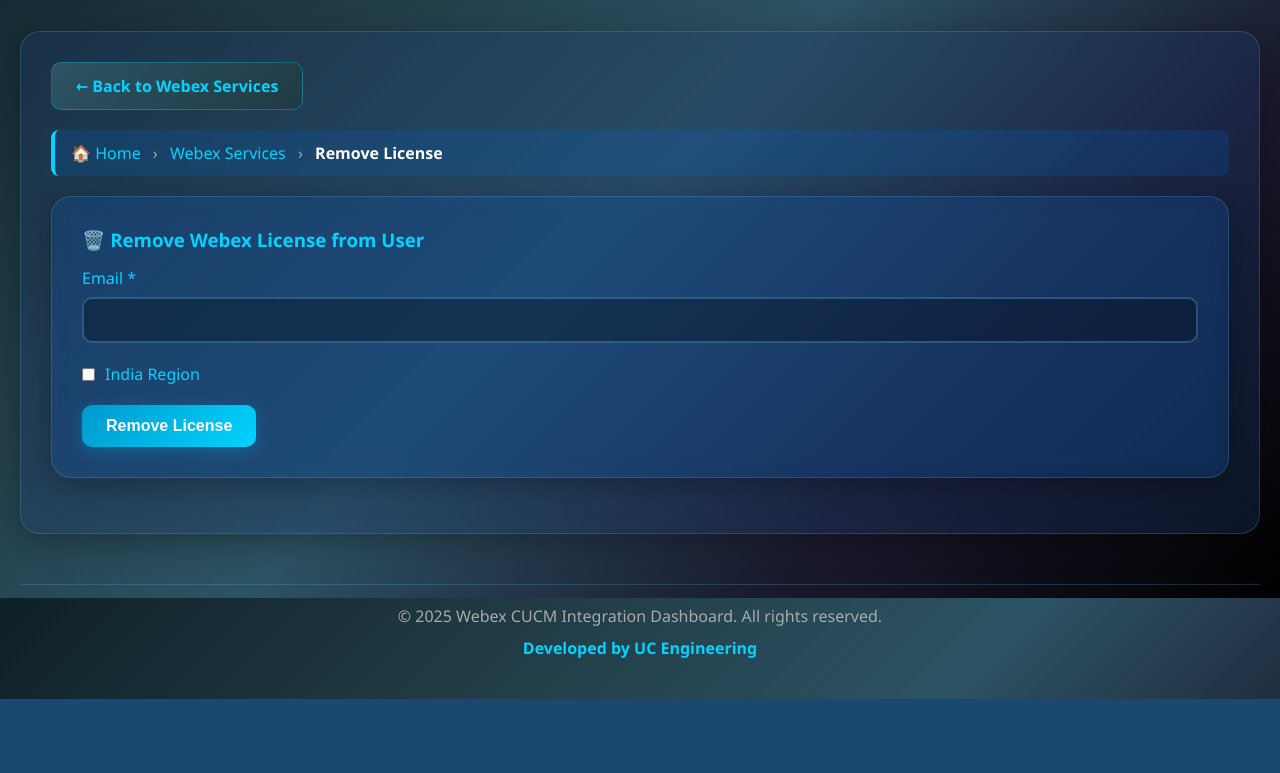
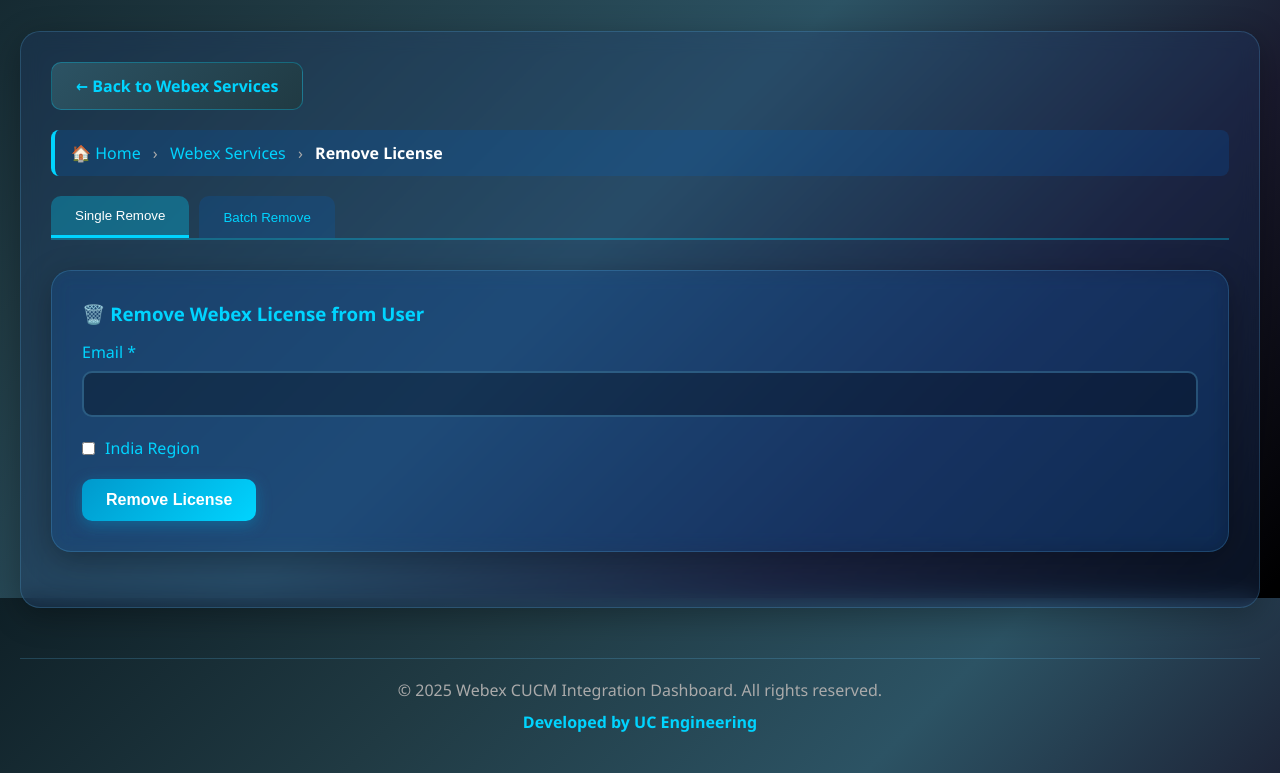
Before and after one commit to legex/uc-automation, a FastAPI app: page /api/webex-license-services in a window 1280 px wide. Shown: the part 202-975 px from the top of the page. Before the commit the page ends 901 px from the top, so only its background shows below. Run offline with FastAPI, Linux system fonts and the light colour scheme; parts of the project's set-up code (start-up, migrations or seed data) failed here and were passed over.

Commit message:
added mew feature to batch remove

```diff
--- /dev/null
+++ b/src/template/webex_license_removal_template.csv
@@ -0,0 +1,2 @@
+Email
+xyz@abc.com
--- a/src/webexapp/routes.py
+++ b/src/webexapp/routes.py
@@ -29,7 +29,7 @@ from ldapapi.updateldap import (
     update_general_contacts_num_with_multiple_DID
     )
 from webexapp.services.ldap_batch import batch_update_ldap, batch_update_ldap_acd
-from webexapp.services.webex_batch import batch_update_webex_gen, batch_update_webex_acd
+from webexapp.services.webex_batch import batch_remove_license, batch_update_webex_gen, batch_update_webex_acd
 from webexapp.models.query_models import (
     QueryModelLdap, QueryModelWebex,
     QueryModelNumberSingle, QueryModelRPSingle,
@@ -338,7 +338,8 @@ async def download_template(template_name: str, current_user: str = Depends(admi
         "cucm_route_pattern": "template/cucm_route_pattern_template.csv",
         "cucm_route_pattern_update": "template/rp_update_template.csv",
         "call_forwarding_update": "template/call_forwarding_update_template.csv",
-        "virtual_lines": "template/virtual_line_assignment_template.csv"
+        "virtual_lines": "template/virtual_line_assignment_template.csv",
+        "remove_license": "template/webex_license_removal_template.csv"
     }
     file_path = available_templates.get(template_name)
     if not file_path or not os.path.exists(file_path):
@@ -447,7 +448,8 @@ async def download_result_file(result_type: str, filename: str, current_user: st
         "number_add": "numberadd_response_",
         "route_pattern": "rpupdateresult_",
         "call_forwarding": "callforwarding_result_",
-        "virtual_line": "virtual_line_result_"
+        "virtual_line": "virtual_line_result_",
+        "remove_license": "webex_license_removal_"
     }
 
     if result_type not in result_prefixes:
@@ -906,6 +908,32 @@ async def remove_webex_license(email: str = Form(...), region_India: bool = Fals
         raise HTTPException(status_code=status.HTTP_500_INTERNAL_SERVER_ERROR,
                             detail=f"Error removing Webex license: {str(e)}") from e
 
+@router.post("/api/removewebexlicense/batch")
+async def batch_remove_webex_license(file: UploadFile, region_india: bool = False, current_user: str = Depends(admin_required)):
+    """Batch remove Webex licenses from a CSV file.
+
+    Args:
+        file (UploadFile): CSV file containing email addresses of users whose Webex licenses should be removed.
+        region_india (bool): Flag indicating if the users are in the India region.
+        current_user (str): The user requesting the batch license removal.
+
+    Returns:
+        dict: Status and detail message with license removal results.
+
+    Raises:
+        HTTPException: 500 if license removal fails.
+    """
+    logger.info("Batch Webex license removal requested by user: %s for file: %s", current_user, file.filename)
+    try:
+        contents = await file.read()
+        result = batch_remove_license(pd.io.common.BytesIO(contents), file.filename, region_india)
+        logger.info("Batch Webex license removal completed by user: %s for file: %s", current_user, file.filename)
+        return {"Status": "Batch Webex license removal Completed", "Detail": result}
+    except Exception as e:
+        logger.error("Error removing Webex licenses by user: %s for file %s: %s", current_user, file.filename, str(e))
+        raise HTTPException(status_code=status.HTTP_500_INTERNAL_SERVER_ERROR,
+                            detail=f"Error removing Webex licenses: {str(e)}") from e
+
 @router.post("/api/createroutepattern/single")
 async def updateline_createpattern(query: QueryModelRPSingle, is_india: bool = False, current_user: str = Depends(admin_required)):
     """
--- a/src/webexapp/templates/webex_license_services.html
+++ b/src/webexapp/templates/webex_license_services.html
@@ -1,6 +1,16 @@
 {% extends "base.html" %}
 
 {% block title %}Remove Webex License - Webex CUCM Integration{% endblock %}
+
+{% block extra_css %}
+<style>
+    .tab-container { display: flex; gap: 10px; margin-bottom: 30px; border-bottom: 2px solid rgba(0, 212, 255, 0.3); }
+    .tab-button { padding: 12px 24px; background: rgba(0, 100, 200, 0.2); border: none; border-radius: 10px 10px 0 0; color: #00d4ff; cursor: pointer; }
+    .tab-button.active { background: rgba(0, 212, 255, 0.3); border-bottom: 3px solid #00d4ff; color: #ffffff; }
+    .tab-content { display: none; }
+    .tab-content.active { display: block; }
+</style>
+{% endblock %}
 
 {% block content %}
 <h1>Remove Webex License</h1>
@@ -8,6 +18,12 @@
     <a href="/api/webex-services" class="btn btn-secondary" style="margin-bottom: 20px;">← Back to Webex Services</a>
     <div style="background: rgba(0, 100, 200, 0.2); border-left: 4px solid #00d4ff; border-radius: 8px; padding: 12px 16px; margin-bottom: 20px; color: #cccccc;">🏠 <a href="/" style="color:#00d4ff;text-decoration:none;">Home</a> <span style="margin:0 8px;color:#aaaaaa;">›</span> <a href="/api/webex-services" style="color:#00d4ff;text-decoration:none;">Webex Services</a> <span style="margin:0 8px;color:#aaaaaa;">›</span> <strong style="color:#fff;">Remove License</strong></div>
 
+    <div class="tab-container">
+        <button class="tab-button active" onclick="switchTab('single', this)">Single Remove</button>
+        <button class="tab-button" onclick="switchTab('batch', this)">Batch Remove</button>
+    </div>
+
+    <div id="single-tab" class="tab-content active">
         <div class="section" style="background: rgba(0, 100, 200, 0.15);">
             <h3 style="color:#00d4ff; margin-bottom:15px;">🗑️ Remove Webex License from User</h3>
             <form id="removeLicenseForm">
@@ -18,10 +34,28 @@
             </form>
         </div>
     </div>
+
+    <div id="batch-tab" class="tab-content">
+        <div class="section" style="background: rgba(0, 100, 200, 0.15);">
+            <h3 style="color:#00d4ff; margin-bottom:15px;">📋 Batch Remove Webex Licenses</h3>
+            <form id="removeLicenseBatchForm">
+                <div class="form-group"><label for="remove_license_batch_file">Upload CSV File *</label><input type="file" id="remove_license_batch_file" accept=".csv" required style="padding:8px;background:rgba(0,0,0,0.5);"></div>
+                <div class="form-group"><label style="display:flex;align-items:center;gap:10px;cursor:pointer;"><input type="checkbox" id="remove_license_batch_region_india" style="width:auto;cursor:pointer;"><span>India Region</span></label></div>
+                <button type="submit" class="btn btn-primary">Upload and Process</button>
+                <div id="remove_license_batch_loader" class="loader"></div><div id="remove_license_batch_result"></div>
+            </form>
+        </div>
+        <div class="section" style="background: rgba(0, 100, 200, 0.15); margin-top:20px;"><p style="color:#cccccc; margin-bottom:10px;">Template purpose: CSV format for batch Webex license removal using user email values.</p><a href="/api/download/template/remove_license" class="btn btn-primary">📥 Download Template</a></div>
+    </div>
+</div>
+<script>
+function switchTab(tab, button){document.querySelectorAll('.tab-content').forEach(x=>x.classList.remove('active'));document.querySelectorAll('.tab-button').forEach(x=>x.classList.remove('active'));document.getElementById(tab+'-tab').classList.add('active');button.classList.add('active');}
+</script>
 {% endblock %}
 
 {% block extra_js %}
 <script>
 document.getElementById('removeLicenseForm').addEventListener('submit', async (e)=>{e.preventDefault();const loader=document.getElementById('remove_license_loader');const result=document.getElementById('remove_license_result');loader.style.display='block';result.innerHTML='';const formData=new FormData();formData.append('email',document.getElementById('remove_license_email').value);formData.append('region_India',document.getElementById('region_india_checkbox').checked);try{const response=await fetch('/api/removewebexlicense/single',{method:'POST',body:formData});const data=await response.json();loader.style.display='none';if(response.ok){result.innerHTML=`<div class="alert alert-success"><strong>Success!</strong> ${data.Status || 'License removed successfully'}</div>`;}else{showErrorModal(data.detail||data.error||'Operation failed');}}catch(error){loader.style.display='none';showErrorModal(error.message);}});
+document.getElementById('removeLicenseBatchForm').addEventListener('submit', async (e)=>{e.preventDefault();const loader=document.getElementById('remove_license_batch_loader');const result=document.getElementById('remove_license_batch_result');const fileInput=document.getElementById('remove_license_batch_file');const regionIndiaCheckbox=document.getElementById('remove_license_batch_region_india');loader.style.display='block';result.innerHTML='';const formData=new FormData();formData.append('file',fileInput.files[0]);const fileName=fileInput.files[0].name;try{const response=await fetch(`/api/removewebexlicense/batch?region_india=${regionIndiaCheckbox.checked}`,{method:'POST',body:formData});const data=await response.json();loader.style.display='none';if(response.ok){result.innerHTML=`<div class="alert alert-success"><strong>Success!</strong> ${data.Status || 'Batch operation completed'}<br><br><a href="/api/download/result/remove_license/${fileName}" class="btn btn-primary" style="margin-top:10px;display:inline-block;">📥 Download Result File</a></div>`;}else{showErrorModal(data.detail||data.error||'Operation failed');}}catch(error){loader.style.display='none';showErrorModal(error.message);}});
 </script>
 {% endblock %}
```
Also changed, not shown: src/webexapp/services/webex_batch.py (+31 -0 lines). Lines whose indentation alone changed are shown as unchanged.
